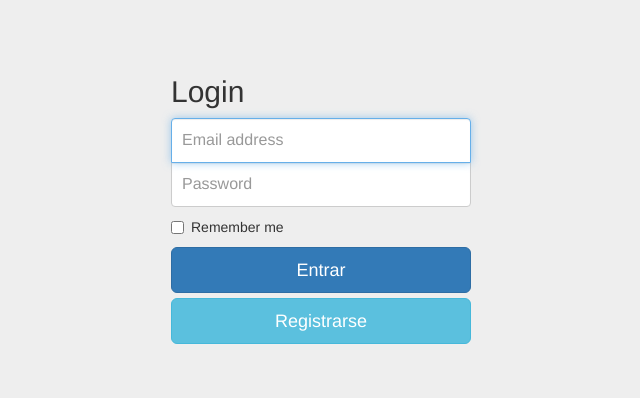
After one commit to ibachman/seguridad-de-software, a Django app: template tarea_de_seguridad/static/templates/login.html in a window 1280 px wide. The commit adds this page. Shown: the top 398 px of the page, without its empty margins (319-959 px from the left). Run offline with Django 3.2, Linux system fonts and the light colour scheme; the template is opened without the code that fills it, so the values that code supplies are empty; parts of the project's set-up code (start-up, migrations or seed data) failed here and were passed over; some libraries are stand-ins or nearby versions.

Commit message:
añadido login de mentira y bootstrap funcionando

```diff
--- a/tarea_de_seguridad/app/views.py
+++ b/tarea_de_seguridad/app/views.py
@@ -13,3 +13,5 @@ def register(request):
 
 def home(request):
     return render_to_response("home.html",locals(), context_instance=RequestContext(request))
+def login(request):
+    return render_to_response("login.html",locals(), context_instance=RequestContext(request))
--- /dev/null
+++ b/tarea_de_seguridad/static/static/css/signin.css
@@ -0,0 +1,59 @@
+a:link {
+    margin: 0 auto;
+    text-decoration: none;
+}
+
+a:visited {
+    margin: 0 auto;
+    text-decoration: none;
+}
+
+a:hover {
+    margin: 0 auto;
+    text-decoration: none;
+}
+
+a:active {
+    margin: 0 auto;
+    text-decoration: none;
+}
+body {
+  padding-top: 40px;
+  padding-bottom: 40px;
+  background-color: #eee;
+}
+
+.form-signin {
+  max-width: 330px;
+  padding: 15px;
+  margin: 0 auto;
+}
+.form-signin .form-signin-heading,
+.form-signin .checkbox {
+  margin-bottom: 10px;
+}
+.form-signin .checkbox {
+  font-weight: normal;
+}
+.form-signin .form-control {
+  position: relative;
+  height: auto;
+  -webkit-box-sizing: border-box;
+     -moz-box-sizing: border-box;
+          box-sizing: border-box;
+  padding: 10px;
+  font-size: 16px;
+}
+.form-signin .form-control:focus {
+  z-index: 2;
+}
+.form-signin input[type="email"] {
+  margin-bottom: -1px;
+  border-bottom-right-radius: 0;
+  border-bottom-left-radius: 0;
+}
+.form-signin input[type="password"] {
+  margin-bottom: 10px;
+  border-top-left-radius: 0;
+  border-top-right-radius: 0;
+}
--- a/tarea_de_seguridad/static/templates/base.html
+++ b/tarea_de_seguridad/static/templates/base.html
@@ -22,6 +22,8 @@
     <!-- Just for debugging purposes. Don't actually copy these 2 lines! -->
     <!--[if lt IE 9]><script src="/static/js/ie8-responsive-file-warning.js"></script><![endif]-->
     <script src="/static/js/ie-emulation-modes-warning.js"></script>
+
+      <link href="/static/css/signin.css" rel="stylesheet">
 
     <!-- HTML5 shim and Respond.js for IE8 support of HTML5 elements and media queries -->
     <!--[if lt IE 9]>
--- a/tarea_de_seguridad/static/templates/home.html
+++ b/tarea_de_seguridad/static/templates/home.html
@@ -6,6 +6,6 @@
         <body>
         <h1> TEST HOME! c: </h1>
         <a href="registro/">Registrarse</a>
-
+        <a href="login/">Login</a>
         </body>
     </html>
--- /dev/null
+++ b/tarea_de_seguridad/static/templates/login.html
@@ -0,0 +1,56 @@
+<!DOCTYPE html>
+<html lang="en">
+  <head>
+    <meta charset="utf-8">
+    <meta http-equiv="X-UA-Compatible" content="IE=edge">
+    <meta name="viewport" content="width=device-width, initial-scale=1">
+    <!-- The above 3 meta tags *must* come first in the head; any other head content must come *after* these tags -->
+    <meta name="description" content="">
+    <meta name="author" content="">
+    <link rel="icon" href="../../favicon.ico">
+
+    <title>Entrar a App</title>
+
+    <!-- Bootstrap core CSS -->
+    <link href="/static/css/bootstrap.min.css" rel="stylesheet">
+
+    <!-- Custom styles for this template -->
+    <link href="/static/css/signin.css" rel="stylesheet">
+
+    <!-- Just for debugging purposes. Don't actually copy these 2 lines! -->
+    <!--[if lt IE 9]><script src="/static/js/ie8-responsive-file-warning.js"></script><![endif]-->
+    <script src="/static/js/ie-emulation-modes-warning.js"></script>
+
+    <!-- HTML5 shim and Respond.js for IE8 support of HTML5 elements and media queries -->
+    <!--[if lt IE 9]>
+      <script src="https://oss.maxcdn.com/html5shiv/3.7.2/html5shiv.min.js"></script>
+      <script src="https://oss.maxcdn.com/respond/1.4.2/respond.min.js"></script>
+    <![endif]-->
+  </head>
+
+  <body>
+
+    <div class="container">
+
+      <form class="form-signin">
+        <h2 class="form-signin-heading">Login</h2>
+        <label for="inputEmail" class="sr-only">Email address</label>
+        <input type="email" id="inputEmail" class="form-control" placeholder="Email address" required autofocus>
+        <label for="inputPassword" class="sr-only">Password</label>
+        <input type="password" id="inputPassword" class="form-control" placeholder="Password" required>
+        <div class="checkbox">
+          <label>
+            <input type="checkbox" value="remember-me"> Remember me
+          </label>
+        </div>
+        <button class="btn btn-lg btn-primary btn-block" type="submit">Entrar</button>
+          <a href="../registro/" class="btn btn-lg btn-info btn-block" >Registrarse</a>
+      </form>
+
+    </div> <!-- /container -->
+
+
+    <!-- IE10 viewport hack for Surface/desktop Windows 8 bug -->
+    <script src="/static/js/ie10-viewport-bug-workaround.js"></script>
+  </body>
+</html>
--- a/tarea_de_seguridad/tarea_de_seguridad/settings.py
+++ b/tarea_de_seguridad/tarea_de_seguridad/settings.py
@@ -84,3 +84,7 @@ STATIC_URL = '/static/'
 
 #templates location
 TEMPLATE_DIRS=(os.path.join(BASE_DIR,"static","templates"),)
+STATICFILES_DIRS = (
+    os.path.join(BASE_DIR, "static","static"),
+
+)
--- a/tarea_de_seguridad/tarea_de_seguridad/urls.py
+++ b/tarea_de_seguridad/tarea_de_seguridad/urls.py
@@ -9,5 +9,6 @@ urlpatterns = patterns('',
     # url(r'^blog/', include('blog.urls')),
     url(r'^$', 'app.views.home', name='home'),
     url(r'^registro/', 'app.views.register', name='register'),
+    url(r'^login/', 'app.views.login', name='login'),
     url(r'^admin/', include(admin.site.urls)),
 )
```
Also changed, not shown: tarea_de_seguridad/static/templates/registro.html (+6 -4 lines).
